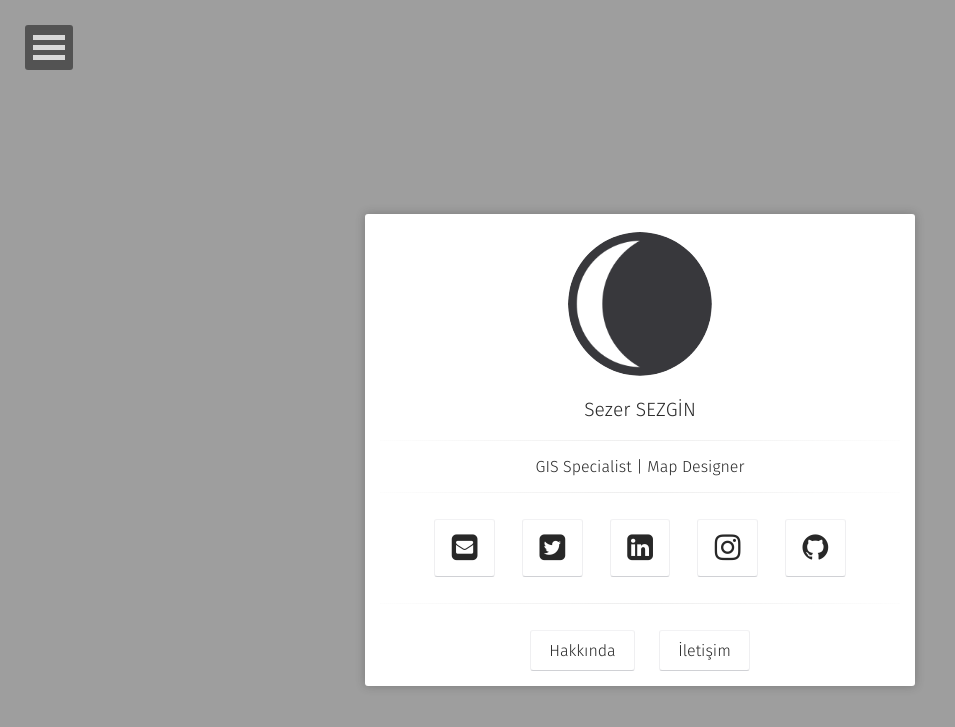
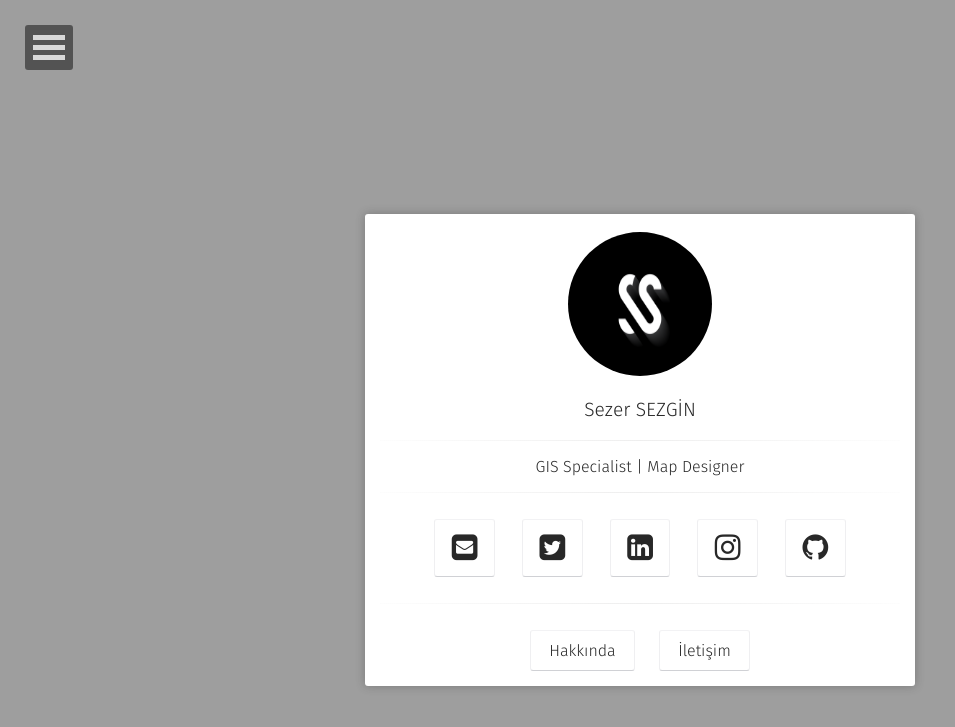
Before and after one commit to ssezgin94/mysite, a Jekyll site: the page built from index.html, in a window 1280 px wide. Shown: the top 727 px of the page, without its empty margins (0-955 px from the left). Built offline with Jekyll 4.4.1, drawn with Linux system fonts in a browser that asks for light colours; some web fonts are replaced.

Commit message:
Update _config.yml

```diff
--- a/_config.yml
+++ b/_config.yml
@@ -4,7 +4,7 @@ bio:                'GIS Specialist | Map Designer'
 description:        "Kişisel Blog"
 reading_time:       true
 words_per_minute:   200
-logo:               'assets/img/logo.png'
+logo:               'assets/img/ss.png'
 background:         'assets/img/2.png'
 tiled_bg:           false   # Set this true if you want to tile your background image, otherwise it will be covered
 locale:             en_US
```
